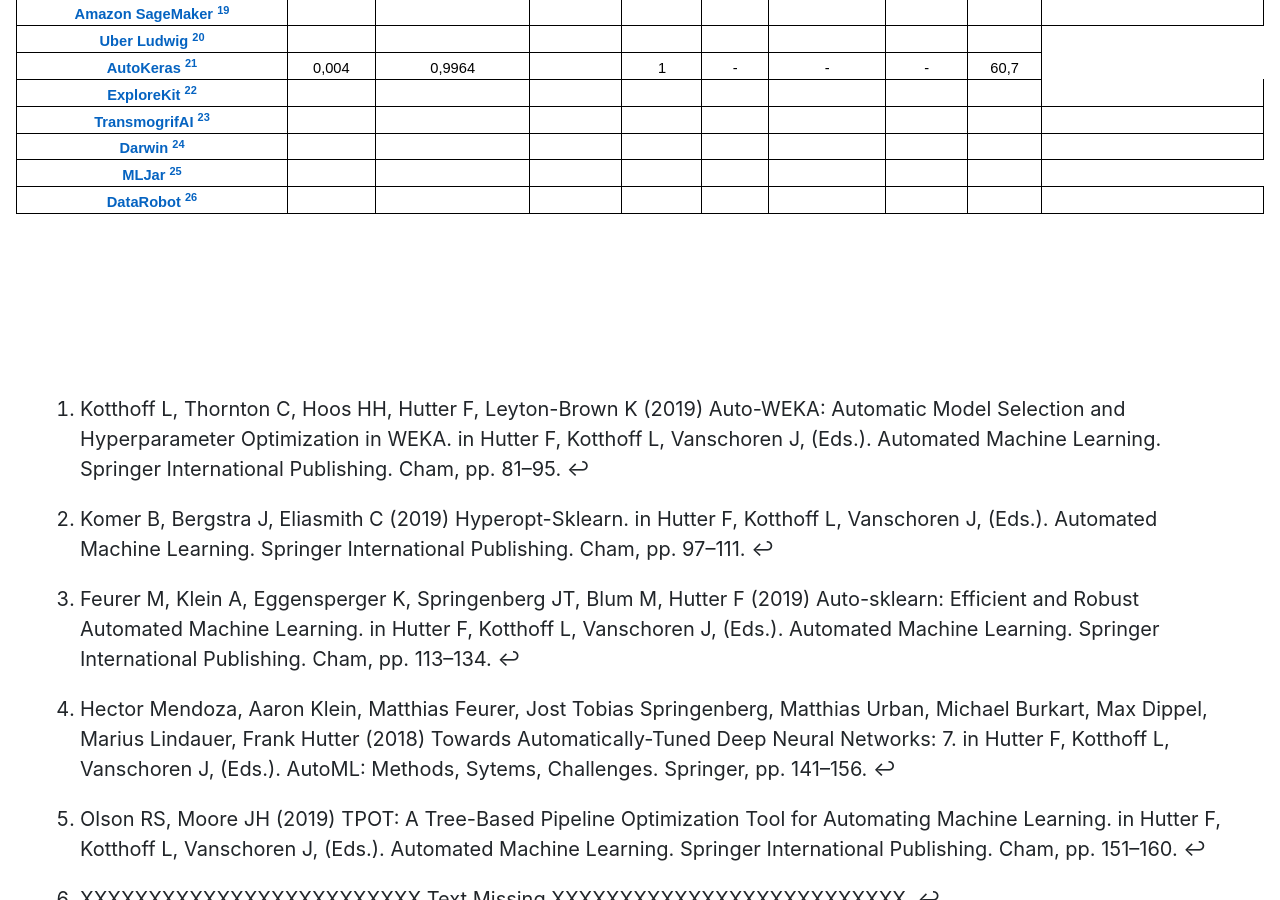
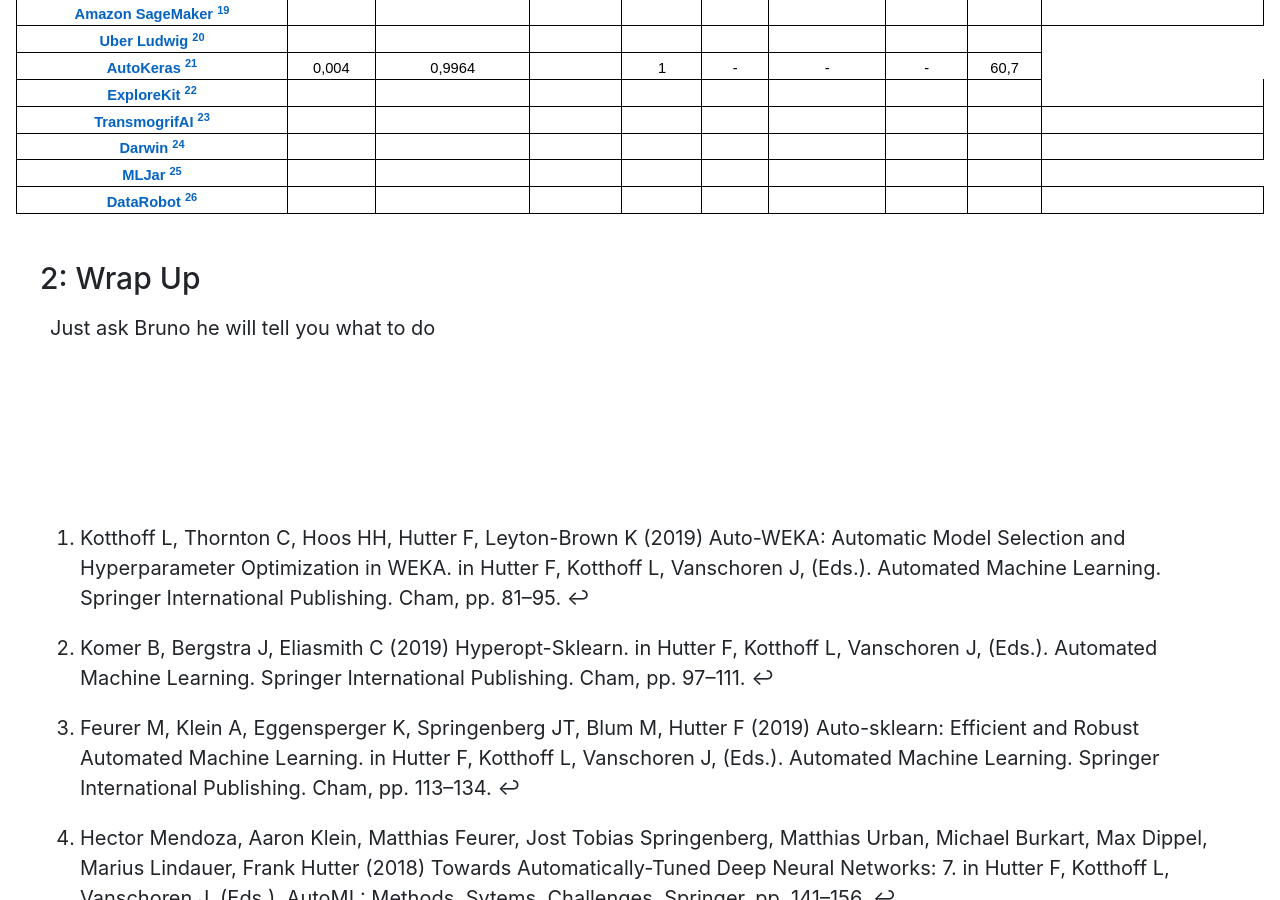
Before and after one commit to jonathankrauss/AutoML-Benchmark, a Jekyll site: the page built from README.md, in a window 1280 px wide and 900 px high, scrolled down 1893 px. Built offline with Jekyll 4.4.1, drawn with Linux system fonts in a browser that asks for light colours; our own code applies the rules of GitHub Pages for plain Markdown files; comment, search, counter and statistics services are not loaded.

Commit message:
Update default.html

```diff
--- a/_layouts/default.html
+++ b/_layouts/default.html
@@ -44,6 +44,8 @@
       <p class="lead text-muted">Comparison and Analysis of different AutoML frameworks.</p>
   </div>
     </section>
+
+   <!-- Here starts Chapter 1 -->
   <section class= "center ph4">
     <h2> 1:Introduction to AutoML in Production </h2>
     <p class = "ph2"> This is the text </p>
@@ -54,11 +56,14 @@
     </section>
   </div>
 
+  <!-- Here starts Chapter 2 -->
   <section class= "ph4">
     <h2> 2: Methodology of the AutoML Benchmark </h2>
     <p class = "ph2"> This is the text </p>
   </section>
-    <!--This is the version of loading Table 1 that is working-->
+
+
+    <!--Table 1-->
     <div id="table_1"></div>
 
   <div>
@@ -66,6 +71,12 @@
     $("#table_1").load("include/table_1.html");
     </script>
     </div>
+
+   <!-- Here starts Chapter 5 -->
+  <section class= "ph4">
+    <h2> 2: Wrap Up </h2>
+    <p class = "ph2"> Just ask Bruno he will tell you what to do </p>
+  </section>
 
   <div class="center ph4 pt6 footnotes">
     <ol>
```
